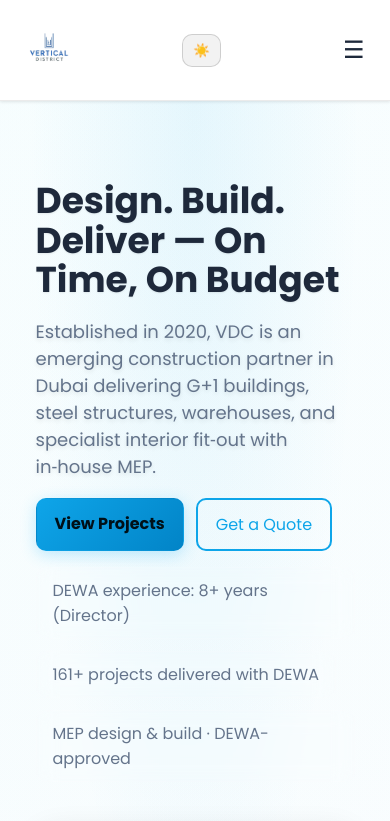
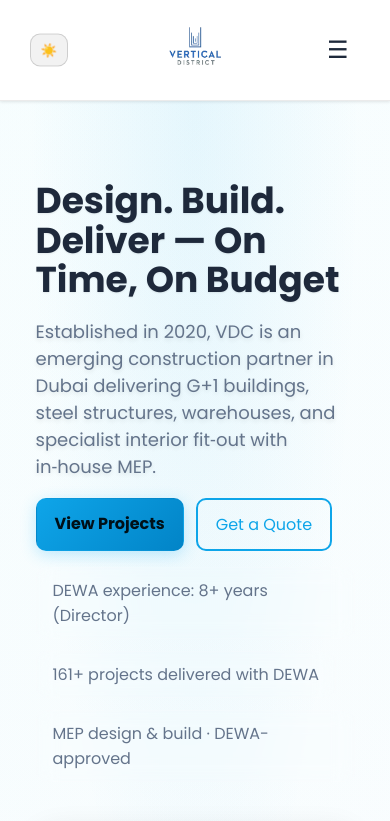
Before and after one commit to gurumurthyv/vdc-website, a plain HTML site: page index.html in a window 390 px wide. Shown: the top 821 px of the page. Drawn offline with Linux system fonts and the light colour scheme.

Commit message:
major fixes

```diff
--- a/styles.css
+++ b/styles.css
@@ -94,7 +94,7 @@ html[data-theme="light"] .site-header{background:rgba(255,255,255,.9);border-bot
 .brand{display:flex;gap:12px;align-items:center;padding-left:20px}
 .logo-main{display:flex;align-items:center;justify-content:flex-start;transition:transform 0.3s ease}
 .logo-main:hover{transform:scale(1.05)}
-.logo-main img{height:70px;width:auto;object-fit:contain;display:block}
+.logo-main img{height:84px;width:auto;object-fit:contain;display:block}
 .nav{display:flex;gap:16px;align-items:center}
 .nav a{opacity:.9}
 .nav a:hover{opacity:1}
@@ -286,6 +286,12 @@ html[data-theme="light"] .tab-btn{border-color:rgba(0,0,0,.15);background:rgba(0
 .tab-btn:before{content:'';position:absolute;top:0;left:-100%;width:100%;height:100%;background:linear-gradient(90deg, transparent, rgba(56,189,248,.1), transparent);transition:left 0.5s;z-index:1}
 .tab-btn:hover:before{left:100%}
 .tab-btn.active,.tab-btn:hover{background:linear-gradient(135deg,var(--accent),var(--accent-2));color:white;border-color:var(--accent);transform:translateY(-2px);box-shadow:0 4px 15px rgba(56,189,248,0.3)}
+/* Light theme: keep darker readable text on active/hover tabs instead of white */
+html[data-theme="light"] .tab-btn.active,
+html[data-theme="light"] .tab-btn:hover{
+  color:#0f172a; /* dark text for contrast */
+  text-shadow:none;
+}
 
 .portfolio-grid{display:grid;grid-template-columns:repeat(3,1fr);gap:20px;margin-top:24px}
 .portfolio-item{position:relative;border-radius:20px;overflow:hidden;border:1px solid rgba(255,255,255,.06);background:rgba(255,255,255,.03);transition:all .4s cubic-bezier(0.25, 0.46, 0.45, 0.94);cursor:pointer}
@@ -399,7 +405,12 @@ html[data-theme="light"] .site-footer{border-top:1px solid rgba(0,0,0,.08);backg
   html[data-theme="light"] .nav.open{background:#ffffff;border-color:rgba(0,0,0,.08);box-shadow:0 4px 12px var(--shadow)}
   .nav-toggle{display:block}
   .brand{padding-left:10px}
-  .logo-main img{height:60px}
+  .logo-main img{height:76px}
+  /* Mobile header layout adjustments: center logo, theme toggle left */
+  .header-inner{position:relative;justify-content:center}
+  .brand{position:absolute;left:50%;top:50%;transform:translate(-50%,-50%);padding-left:0;margin:0}
+  .theme-wrap{position:absolute;left:10px;top:50%;transform:translateY(-50%);margin-right:0}
+  .nav-toggle{position:absolute;right:16px;top:50%;transform:translateY(-50%)}
 }
 
 @media (max-width: 560px){
@@ -412,5 +423,5 @@ html[data-theme="light"] .site-footer{border-top:1px solid rgba(0,0,0,.08);backg
  .portfolio-tabs{flex-direction:column;align-items:center}
  .tab-btn{width:120px;text-align:center}
  .brand{padding-left:5px}
- .logo-main img{height:50px}
+ .logo-main img{height:68px}
 }
```
